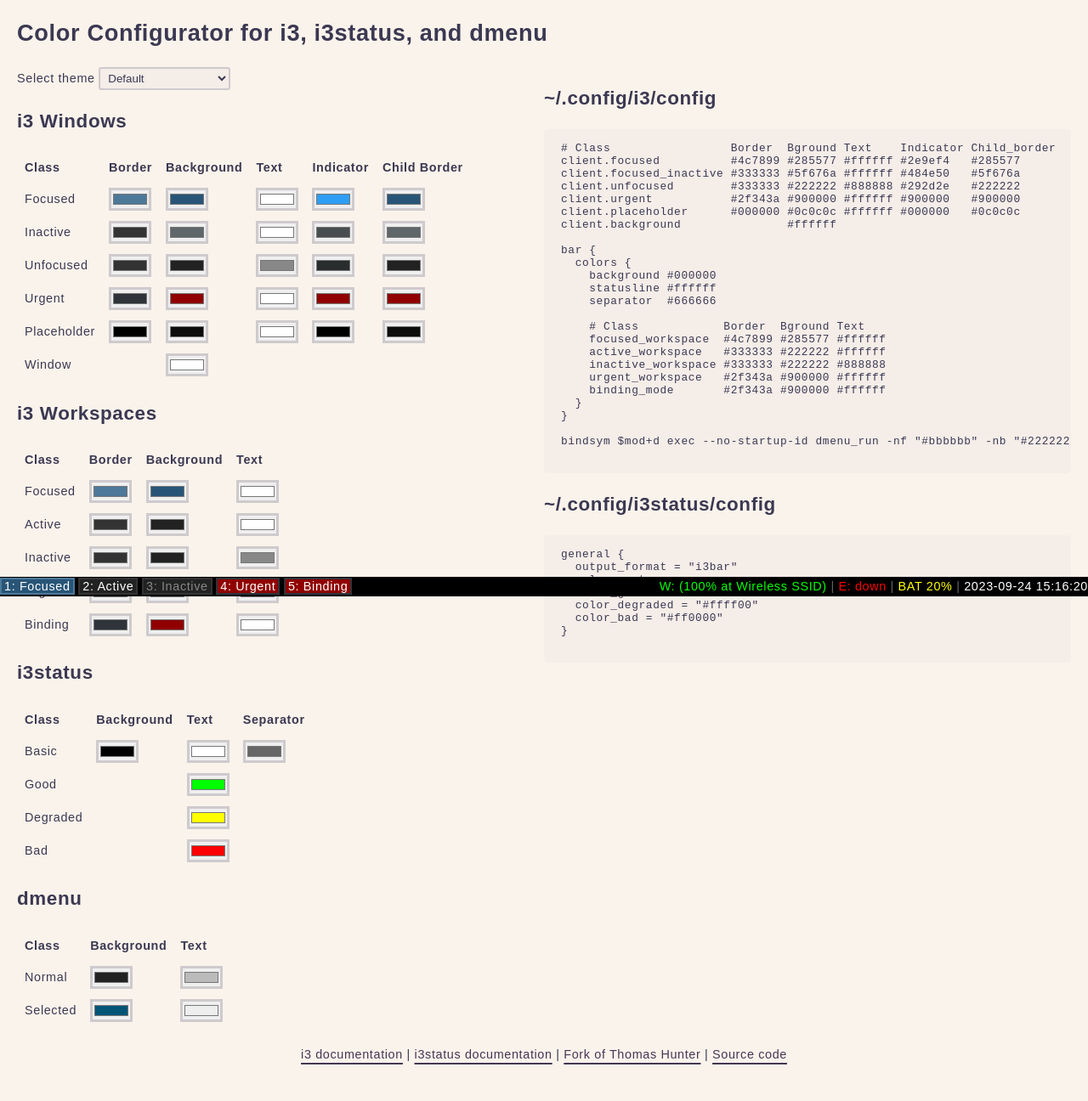
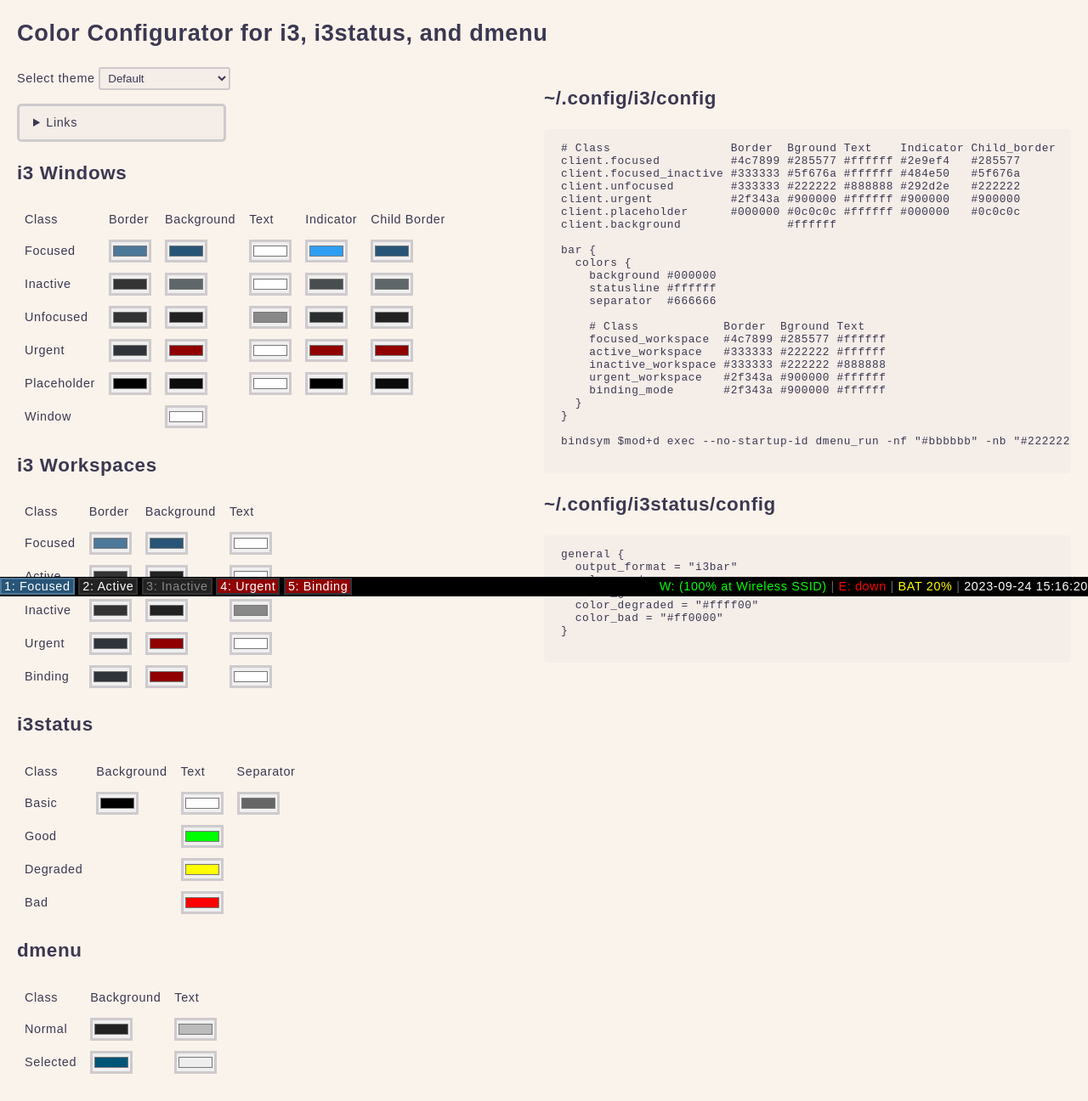
Before and after one commit to wahyuwiyoko/i3-color-configurator, a plain HTML site: page index.html in a window 1280 px wide. Shown: the part 98-1394 px from the top of the page at 85% size. Drawn offline with Linux system fonts and the light colour scheme.

Commit message:
Move reference links to the dropdown list

```diff
--- a/assets/css/style.css
+++ b/assets/css/style.css
@@ -105,6 +105,27 @@ main {
   padding: 0 20px;
 }
 
+details {
+  margin-top: 1rem;
+  border: 3px solid var(--border-color);
+  background-color: var(--highlight-bg);
+  border-radius: 5px;
+  padding: 0.5rem 1rem;
+  max-width: 13rem;
+}
+
+summary {
+  cursor: pointer;
+}
+
+ul {
+  padding: 0 1rem;
+}
+
+li {
+  padding: 0.5rem 0;
+}
+
 section.i3-colors {
   float: left;
   width: 50%;
@@ -115,15 +136,12 @@ section.codes {
   width: 50%;
 }
 
-section.references {
-  clear: both;
-  text-align: center;
-  padding: 20px 0;
+select, summary, article td{
+  font-weight: 500;
 }
 
 article td {
   padding: 5px 7px;
-  font-size: 500;
 }
 
 pre {
--- a/index.html
+++ b/index.html
@@ -61,6 +61,24 @@
             <option value="rose-pine-dawn">Rose Pine Dawn</option>
           </optgroup>
         </select>
+
+        <details>
+          <summary>Links</summary>
+          <ul>
+            <li>
+              <a href="https://github.com/wahyuwiyoko/i3-color-configurator" target="_blank">Source code</a>
+            </li>
+            <li>
+              <a href="https://github.com/tlhunter/i3-i3status-dmenu-configurator" target="_blank">Fork of Thomas Hunter</a>
+            </li>
+            <li>
+              <a href="https://i3wm.org/docs/userguide.html" target="_blank">i3 documentation</a>
+            </li>
+            <li>
+              <a href="https://i3wm.org/docs/i3status.html" target="_blank">i3status documentation</a>
+            </li>
+          </ul>
+        </details>
 
         <article>
           <h2>i3 Windows</h2>
@@ -250,13 +268,6 @@
           </pre>
         </article>
       </section>
-
-      <section class="references">
-        <a href="https://i3wm.org/docs/userguide.html" target="_blank">i3 documentation</a> |
-        <a href="https://i3wm.org/docs/i3status.html" target="_blank">i3status documentation</a> |
-        <a href="https://github.com/tlhunter/i3-i3status-dmenu-configurator" target="_blank">Fork of Thomas Hunter</a> |
-        <a href="https://github.com/wahyuwiyoko/i3-color-configurator" target="_blank">Source code</a>
-      </section>
     </main>
 
     <footer class="i3status" id="i3status">
```
